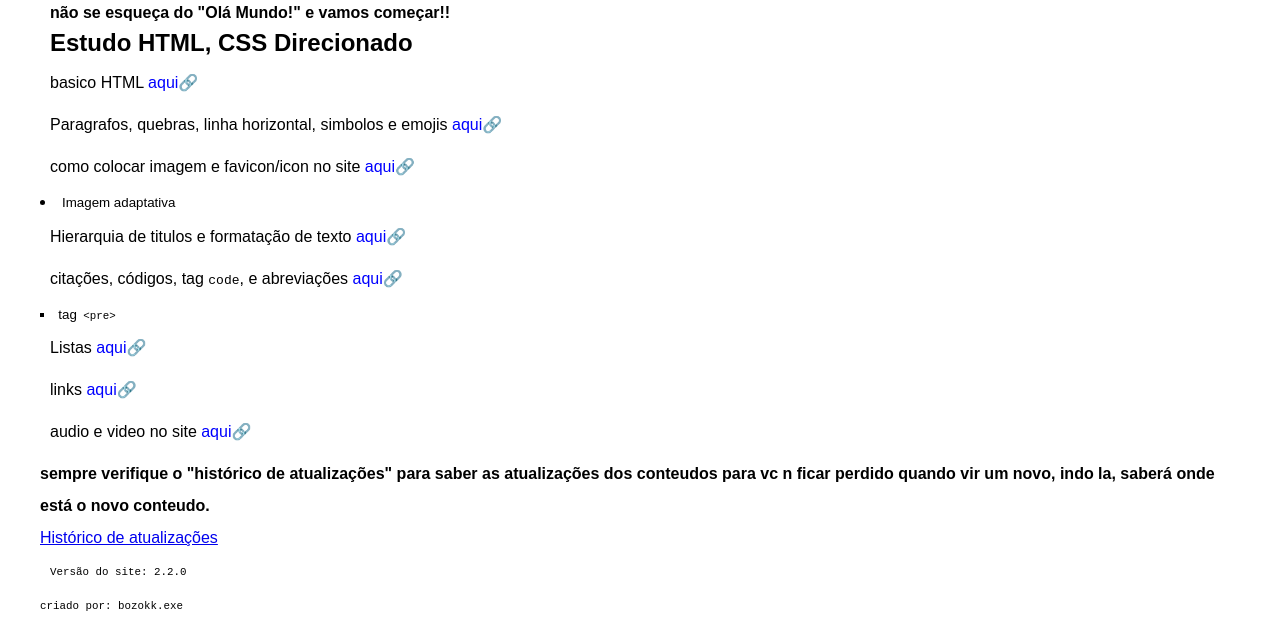
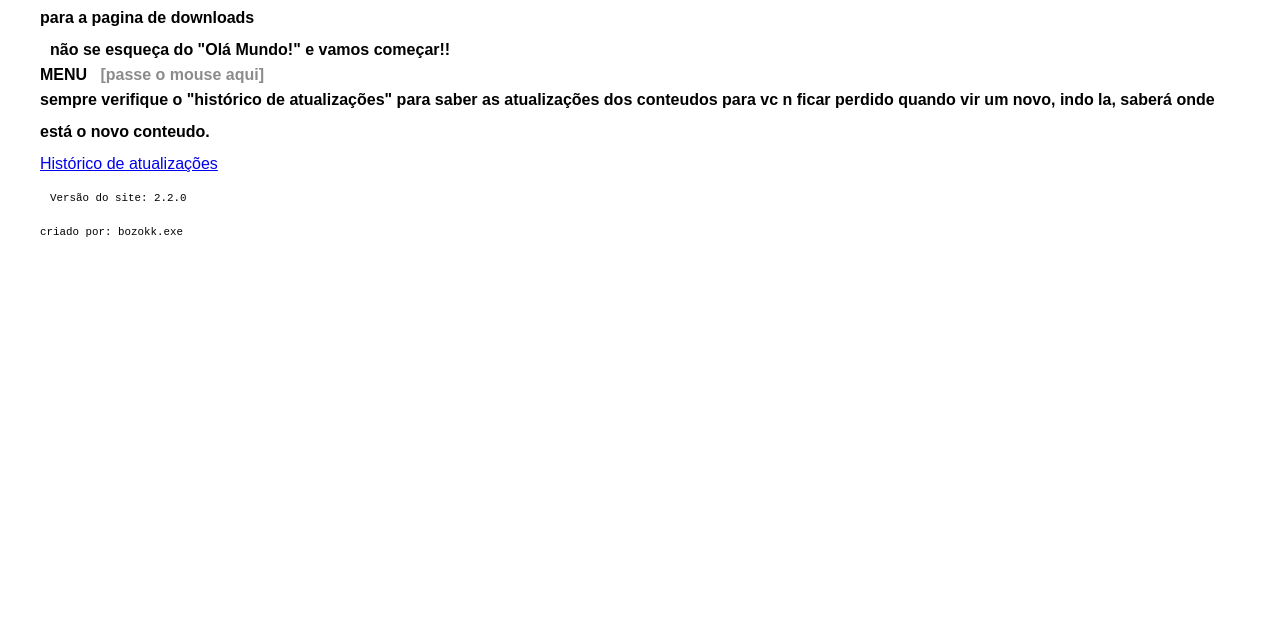
Before and after one commit to mJoaoLucas/Meusite, a plain HTML site: page index.html in a window 1280 px wide. Shown: the part 164-800 px from the top of the page. Drawn offline with Linux system fonts and the light colour scheme.

Commit message:
mudança de menu

```diff
--- a/CSS/style.css
+++ b/CSS/style.css
@@ -111,11 +111,58 @@ footer a {
     text-decoration: none;
     color: blue;
 }
-footer a::after
-{
+
+footer a:hover {
+    text-decoration: underline;
+    color: rgba(0, 0, 255, 0.623);
 
 }
-footer a:hover {
+nav#menuprincipal ul, ol {
+ list-style-position: inside;
+}
+nav#menuprincipal {
+    max-width: 1200px;
+    margin: auto;
+    background-color: var(--cor6);
+}
+
+nav#menuprincipal > a {
+    display: none;
+    text-decoration: none;
+
+
+}
+nav#menuprincipal > a:hover {
     text-decoration: underline;
-    color: rgba(0, 0, 255, 0.623)
+
 }
+nav#menuprincipal > a:active {
+    color: #000;
+
+}
+nav#menuprincipal:hover a {
+    display: block;
+    margin: 10px;
+
+
+
+
+}
+
+nav#menuprincipal > small {
+    display: none;
+
+
+}
+nav#menuprincipal:hover small {
+    display: block;
+
+}
+nav#menuprincipal > p::after {
+ content: '\00a0\00a0\ [passe o mouse aqui]';
+ color: rgba(0, 0, 0, 0.454);
+
+}
+nav#menuprincipal > p {
+    font-weight: bold;
+}
--- a/index.html
+++ b/index.html
@@ -9,6 +9,7 @@
 </head>
 <body>
         <header>
+            <h1>Estudo HTML, CSS Direcionado</h1>
             <h1>AVISO!</h1>
             <P>sempre q entrar na pagina, atualize o navegador para n ocorrer bugs.</P>
             <h2>!IMPORTANTE!</h2>
@@ -17,25 +18,27 @@
             </strong>
             <p><strong>não se esqueça do "Olá Mundo!" e vamos começar!!</strong></p>
         </header>
-        <main>
-            <article>
-                <h1>Estudo HTML, CSS Direcionado</h1>
-                <p>basico HTML <a href="HTML's/basicoHTML.html" rel="next">aqui</a></p>
-                  <p>Paragrafos, quebras, linha horizontal, simbolos e emojis  <a href="HTML's/Paragrafos.html" rel="next">aqui</a> </p>
-                  <p>como colocar imagem e favicon/icon no site <a href="HTML's/imagem no site.html"  rel="next">aqui</a> </p>
-                  <ul>
-                  <li><small>Imagem adaptativa</small></li>
-                  </ul>
-                   <p>Hierarquia de titulos e formatação de texto <a href="HTML's/hierarquia de titulos e formatação.html"  rel="next">aqui</a></p>
-                   <p>citações, códigos, tag <code>code</code>, e abreviações <a href="HTML's/citações e código.html"  rel="next">aqui</a></p>
-                   <small>
+        <nav id="menuprincipal">
+            <p>MENU</p>
+            <a href="HTML's/basicoHTML.html" rel="next">BasicoHTML</a>
+            <a href="HTML's/Paragrafos.html" rel="next">Paragrafos</a>
+            <a href="HTML's/imagem no site.html"  rel="next">imagens</a>
+            <a href="HTML's/hierarquia de titulos e formatação.html"  rel="next">Titulos</a>
+            <a href="HTML's/citações e código.html"  rel="next">citações e codigos</a>
+                    <small>
                         <ul type="square">
                             <li>tag<code> &lt;pre&gt;</code></li>
                         </ul>
                    </small>
-                   <p>Listas <a href="HTML's/listas.html"  rel="next">aqui</a></p>
-                   <p>links <a href="HTML's/links.html"  rel="next">aqui</a></p>
-                   <p>audio e video no site <a href="HTML's/video e audio.html"  rel="next">aqui</a></p>
+            <a href="HTML's/listas.html"  rel="next">Listas</a>
+            <a href="HTML's/links.html"  rel="next">Links</a>
+            <a href="HTML's/video e audio.html"  rel="next">video e audio</a>
+
+        </nav>
+        <main>
+            <article>
+
+
             </article>
         </main>
 
```
Also changed, not shown: 1 other file.
